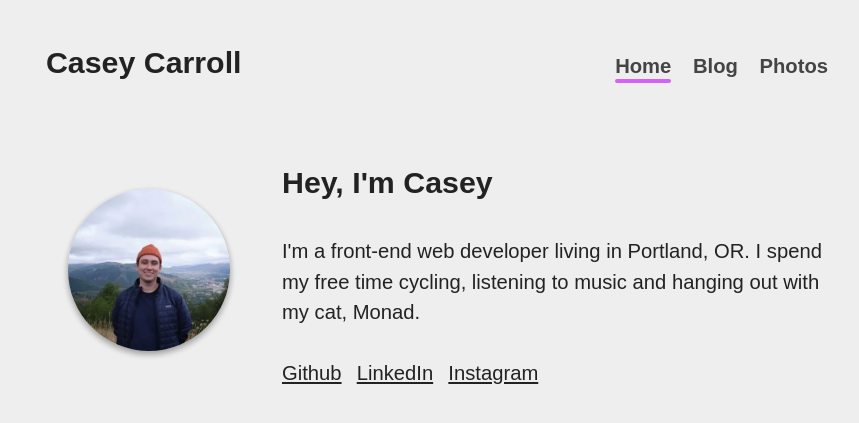
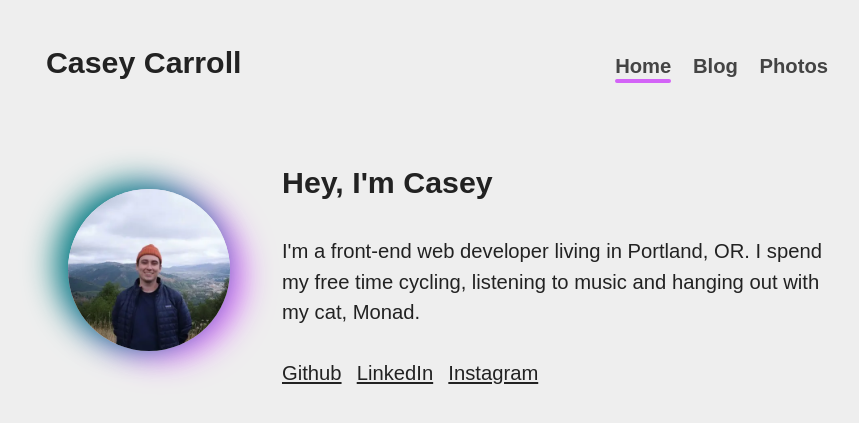
Before and after one commit to caseycarroll/caseycarroll.github.io, a Jekyll site: the page built from index.html, in a window 1280 px wide. Shown: the top 423 px of the page, without its empty margins (203-1062 px from the left). Built offline with Jekyll 4.4.1, drawn with Linux system fonts in a browser that asks for light colours.

Commit message:
add colorful shadow

```diff
--- a/assets/css/main.css
+++ b/assets/css/main.css
@@ -4,6 +4,8 @@
     --space-sm: 0.75rem;
     --space-md: 1.5rem;
     --space-lg: 3rem;
+    --primary-color: #008080;
+    --secondary-color: #d363f7;
     color: var(--text-color);
     font-size: calc(0.33vw + 1em);
     font-family: Arial, Helvetica, sans-serif;
@@ -118,5 +120,5 @@ main {
     text-align: center;
     border-radius: 50%;
     width: 8rem;
-    box-shadow: 0 3px 6px rgba(0,0,0,0.16), 0 3px 6px rgba(0,0,0,0.23);
+    box-shadow: -12px -6px 32px var(--primary-color), 12px 6px 32px var(--secondary-color);
 }
```
